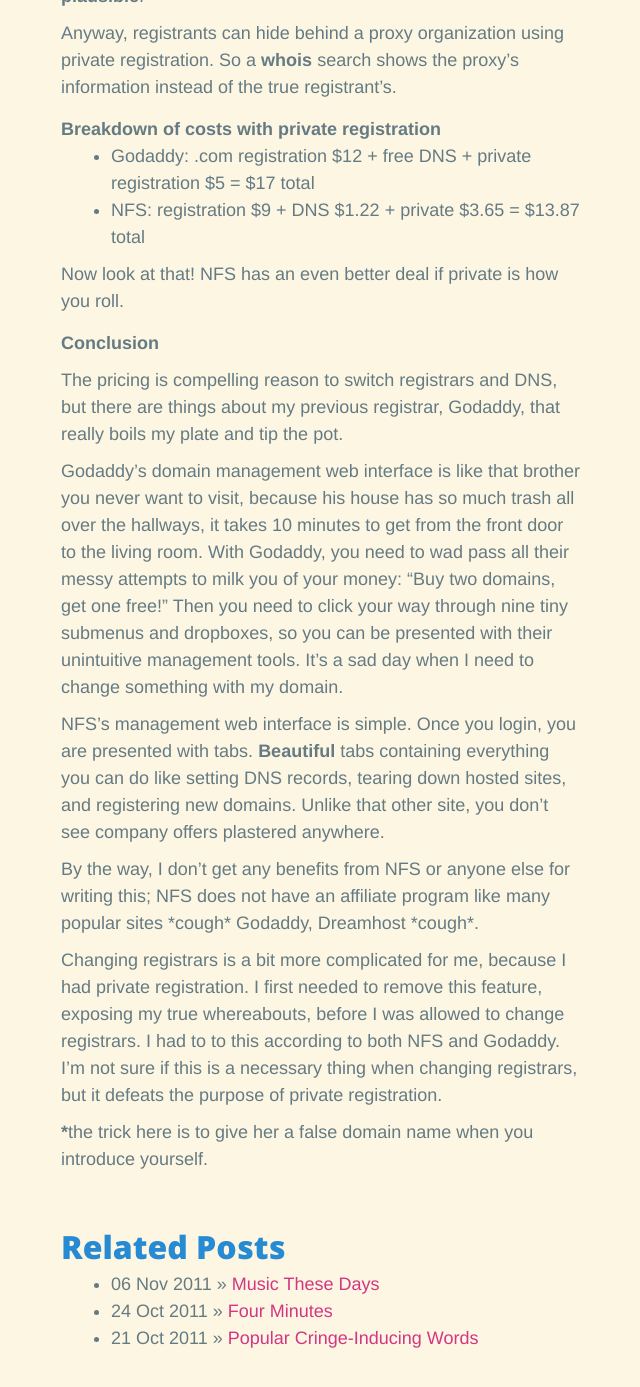
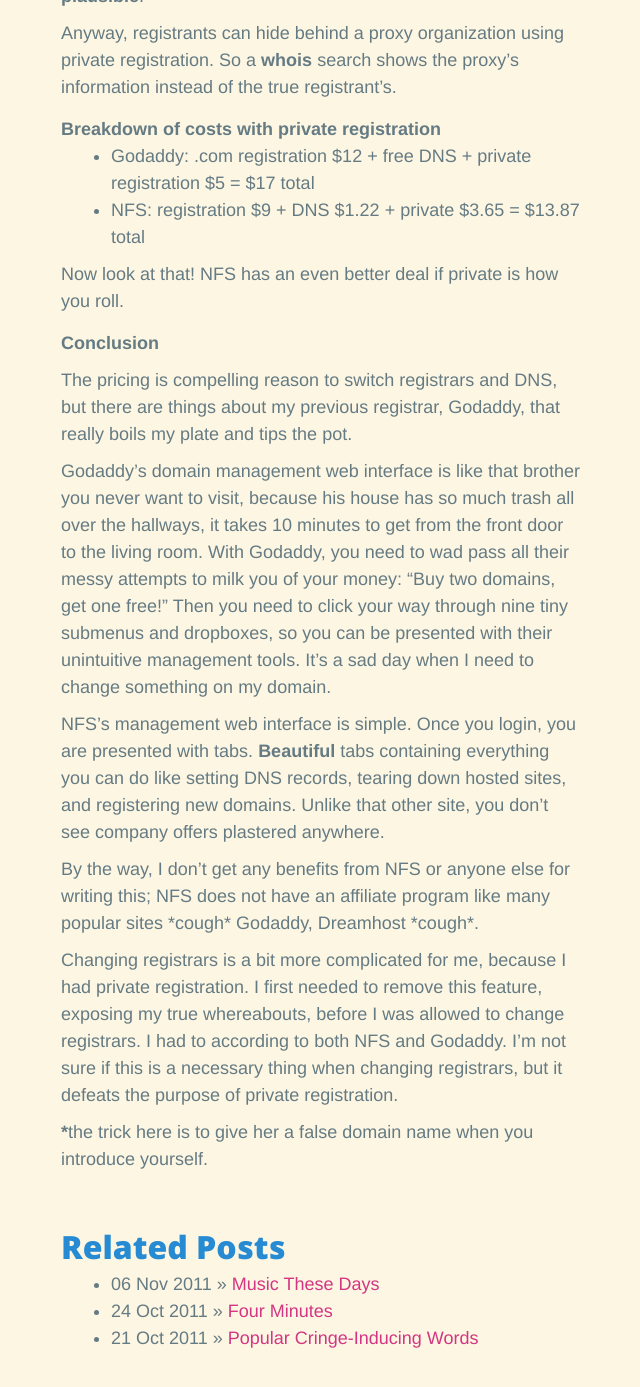
Before and after one commit to dangduc/dangduc.github.com, a Jekyll site: the page built from _posts/2011-11-5-changing-my-registrar.md, in a window 1280 px wide and 1400 px high, scrolled down 1287 px. Shown: the top 1387 px of the window, without its empty margins (269-909 px from the left). Built offline with Jekyll 4.4.1, drawn with Linux system fonts in a browser that asks for light colours; some web fonts are replaced; Markdown is read by kramdown in place of the engine named in the settings.

Commit message:
revisions

```diff
--- a/_posts/2011-11-5-changing-my-registrar.md
+++ b/_posts/2011-11-5-changing-my-registrar.md
@@ -41,14 +41,14 @@
 
 ### Conclusion
 
-The pricing is compelling reason to switch registrars and DNS, but there are things about my previous registrar, Godaddy, that really boils my plate and tip the pot.
+The pricing is compelling reason to switch registrars and DNS, but there are things about my previous registrar, Godaddy, that really boils my plate and tips the pot.
 
-Godaddy's domain management web interface is like that brother you never want to visit, because his house has so much trash all over the hallways, it takes 10 minutes to get from the front door to the living room. With Godaddy, you need to wad pass all their messy attempts to milk you of your money: "Buy two domains, get one free!" Then you need to click your way through nine tiny submenus and dropboxes, so you can be presented with their unintuitive management tools. It's a sad day when I need to change something with my domain.
+Godaddy's domain management web interface is like that brother you never want to visit, because his house has so much trash all over the hallways, it takes 10 minutes to get from the front door to the living room. With Godaddy, you need to wad pass all their messy attempts to milk you of your money: "Buy two domains, get one free!" Then you need to click your way through nine tiny submenus and dropboxes, so you can be presented with their unintuitive management tools. It's a sad day when I need to change something on my domain.
 
 NFS's management web interface is simple. Once you login, you are presented with tabs. **Beautiful** tabs containing everything you can do like setting DNS records, tearing down hosted sites, and registering new domains. Unlike that other site, you don't see company offers plastered anywhere.
 
 By the way, I don't get any benefits from NFS or anyone else for writing this; NFS does not have an affiliate program like many popular sites \*cough\* Godaddy, Dreamhost \*cough\*.
 
-Changing registrars is a bit more complicated for me, because I had private registration. I first needed to remove this feature, exposing my true whereabouts, before I was allowed to change registrars. I had to to this according to both NFS and Godaddy. I'm not sure if this is a necessary thing when changing registrars, but it defeats the purpose of private registration.
+Changing registrars is a bit more complicated for me, because I had private registration. I first needed to remove this feature, exposing my true whereabouts, before I was allowed to change registrars. I had to according to both NFS and Godaddy. I'm not sure if this is a necessary thing when changing registrars, but it defeats the purpose of private registration.
 
 **\***the trick here is to give her a false domain name when you introduce yourself.
```
Also changed, not shown: _posts/2011-11-6-music-these-days.md (+6 -2 lines).
